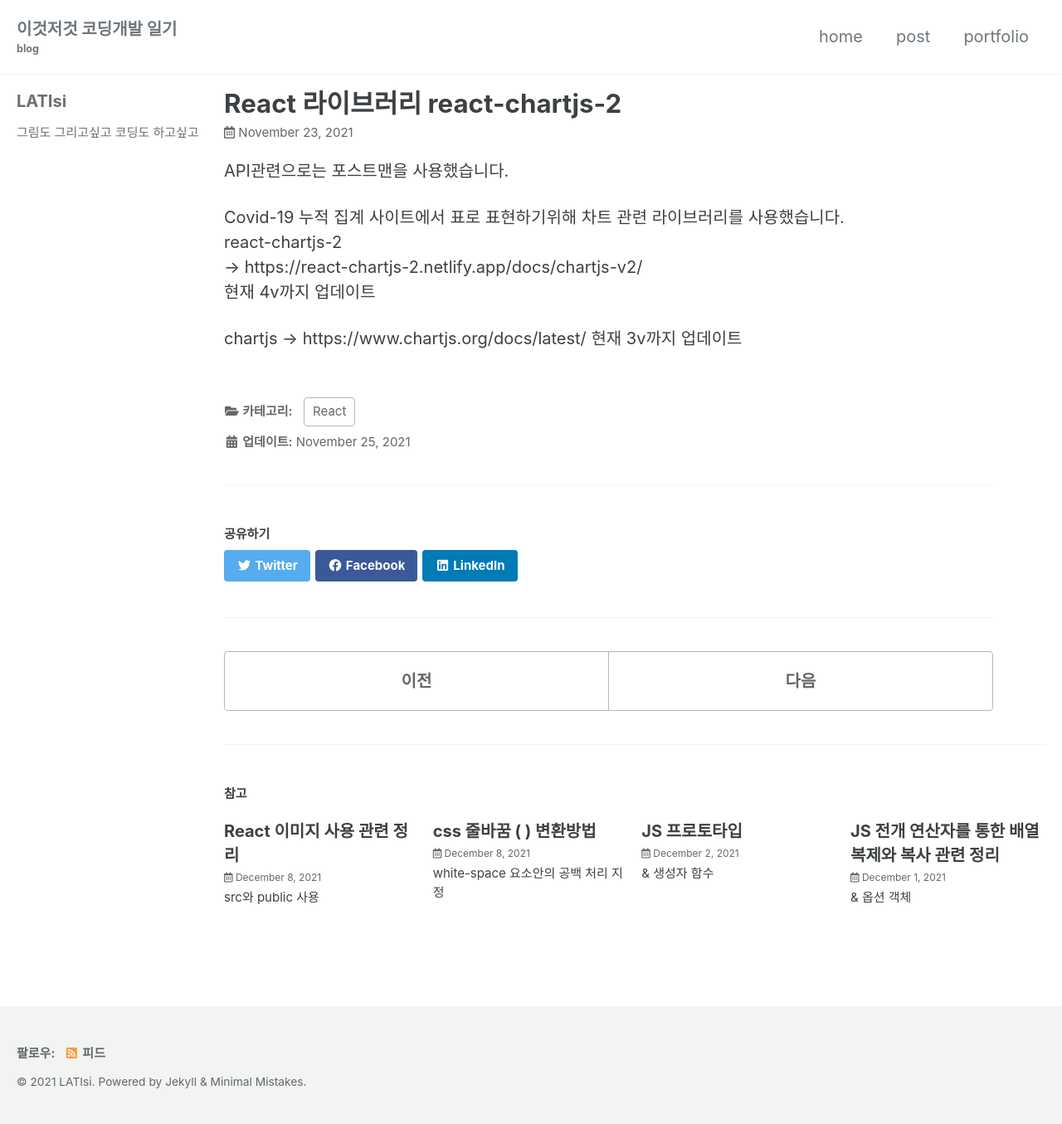
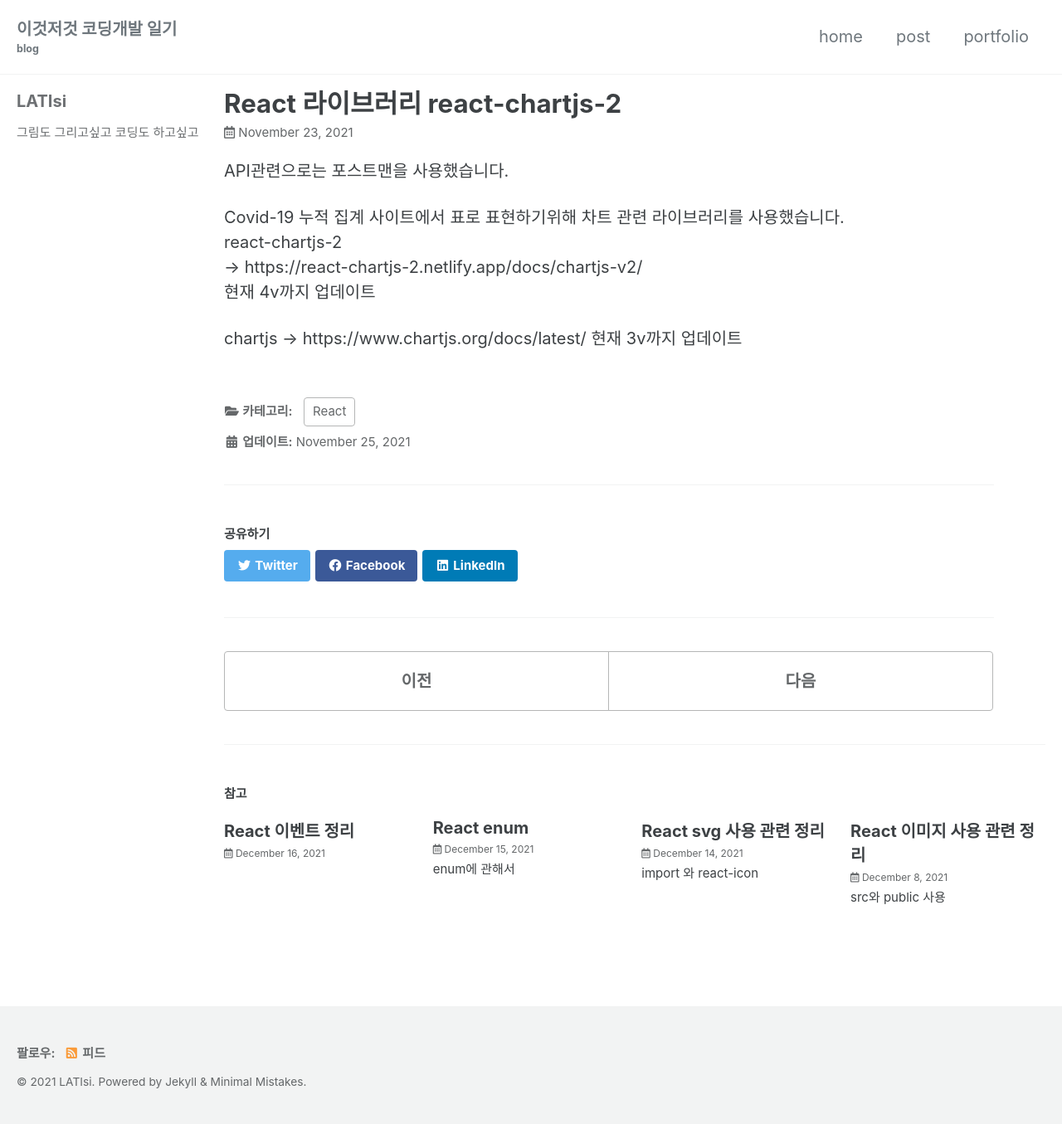
Before and after one commit to LATIsi/LATIsi.github.io, a Jekyll site: the page built from _posts/react/2021-11-23-React-library-react-chartjs-2.md, in a window 1280 px wide. Shown: the whole page at 83% size. Built offline with Jekyll 4.4.1, drawn with Linux system fonts in a browser that asks for light colours; cached includes are drawn as plain includes; part of the change alters nothing that is shown.

Commit message:
react 글 추가

```diff
--- a/_posts/react/2021-12-08-React-img.md
+++ b/_posts/react/2021-12-08-React-img.md
@@ -6,7 +6,7 @@ categories: React
 last_modified_at: 2021-12-08
 ---
 
-리엑트를 작업하면서 이미지를 넣는 과정에서 src폴더에 저장하고 css에서 backgroundImage 같은걸로 이미지를 따악 지정해서 보여주는 작업도 좋지만, **사진이 있는 경로만을 배열로 가져와 그걸 다시 한꺼번에 뿌려주는 작업**을 하고싶은 나머지 이것저것 뒤져보는데
+리엑트를 작업하면서 이미지를 넣는 과정에서 src폴더에 저장하고 css에서 backgroundImage 같은걸로 이미지를 따악 지정해서 보여주는 작업도 좋지만, **사진이 있는 경로만을 객체 배열에 넣어 그걸 다시 한꺼번에 뿌려주는 작업**을 하고싶은 나머지 이것저것 뒤져보는데
 
 ## 1. public 폴더에 저장해서 곧장 절대경로로 불러오기
 
--- /dev/null
+++ b/_posts/react/2021-12-14-React-svg.md
@@ -0,0 +1,56 @@
+---
+title: "React svg 사용 관련 정리"
+excerpt: "import 와 react-icon"
+date: 2021-12-14
+categories: React
+last_modified_at: 2021-12-14
+---
+
+React-icon 관련해서 어떻게 객체 배열에 넣나 생각하고있었다...
+왜냐! 컴포넌트같이 react-icon은 <icon이름/> 이렇게 불러오니까,,, 객체 배열에 넣을수있나?! 싶었었다.
+
+---
+
+일단 icon 파일명인 svg 파일에 대해 조사를 해봤다.
+
+스케일러블 벡터 그래픽스(Scalable Vector Graphics, SVG)는 2차원 벡터 그래픽을 표현하기 위한 XML 기반의 파일 형식으로, 1999년 W3C(World Wide Web Consortium)의 주도하에 개발된 오픈 표준의 벡터 그래픽 파일 형식이다.
+출처 :https://ko.wikipedia.org/wiki/%EC%8A%A4%EC%BC%80%EC%9D%BC%EB%9F%AC%EB%B8%94_%EB%B2%A1%ED%84%B0_%EA%B7%B8%EB%9E%98%ED%94%BD%EC%8A%A4
+
+즉,,, 쉽게 말하자면 svg는 사이즈가 이상하면 깨질수도 있는 비트맵이 아닌 백터파일(화질이 안깨지는 그래픽 파일)이라는것이다!
+
+---
+
+그런 svg파일을 불러오고 싶을때는,
+
+1.  **src에 이용하기 위해 import로 가져온다.**
+    import svg변수이름 from '경로/이름.svg'
+
+2.  **컴포넌트 형식으로 불러온다.**
+    import { ReactComponent as 컴포넌트로 불러올 이름 } from '경로/이름.svg';
+
+...인데, react-icon 라이브러리를 활용해 간단히 내가 원하는 아이콘을 가져올수도 있다.
+객체 배열에 어떻게 뿌려서 한꺼번에 가져오지? 해서 이것저것 코드를 시도해보니 성공한게 있었다!
+
+![image](https://user-images.githubusercontent.com/91597005/146366356-7e47c618-8126-4620-8d2c-a240190658fc.png)
+
+이런식으로 react-icon 라이브러리에서 원하는 아이콘을 전부 가져와
+
+<img width="198" alt="image" src="https://user-images.githubusercontent.com/91597005/146366504-2504d396-e4a7-4dbc-ac02-635fbd1d1c85.png">
+
+2 형식과 같게 컴포넌트 형식으로 불러와 객체 배열에 넣으면 물론 받는쪽에서 손쉽게 사이즈나 색을 바꿀수있다.
+
+![image](https://user-images.githubusercontent.com/91597005/146366662-757686eb-12e4-4245-ba09-3af836a75f0b.png)
+
+이렇게 보듯 react-icon을 담은 변수가 img이고, styled-components 라이브러리도 같이 사용한다면 손쉽게 css로 hover의 색을 바꿀수가 있다.
+
+![image](https://user-images.githubusercontent.com/91597005/146366886-9e05496e-0645-418a-94f7-1f5b997491c0.png)
+
+styled-components 으로 hover시 받아온 색으로 바꿔준다.
+이런 처리를 통해 react-icon을 한꺼번에 뿌려주고, 배정된 색도 간단히 처리할 수 있었다.
+
+---
+
+![1](https://user-images.githubusercontent.com/91597005/146367689-81b75540-44b9-4ccc-8d55-ca488382dd47.gif)
+
+이렇게 제대로 icon도 뜨고 hover시 색도 잘 바뀐다.
+결론적으로, react-icond은 객체 배열에 컴포넌트형식으로 넣어도 멀쩡히 하위컴포넌트에서 불러올수있었다.
--- /dev/null
+++ b/_posts/react/2021-12-15-React-enum.md
@@ -0,0 +1,28 @@
+---
+title: "React enum"
+excerpt: "enum에 관해서"
+date: 2021-12-15
+categories: React
+last_modified_at: 2021-12-15
+---
+
+enum는 간단히 말하면 상태값에 따라 어떤 화면을 보여줄지 객체 자료형으로 지정해주는것이다.
+
+if문으로 다 처리를 해줄수도 있지만, 객체 자료형안에 JSX의 자료를 전부 지정해주어 편리하게 작성할수도 있다.
+
+예시:
+function aaaa() {
+var state_a = 'A';
+return (
+
+  <div>
+    {
+      {
+        A : a의 구역,
+        B : b의 구역,
+        C : c의 구역
+      }[state_a]
+    }
+  </div>
+)
+}
--- /dev/null
+++ b/_posts/react/2021-12-16-React-event.md
@@ -0,0 +1,47 @@
+---
+title: "React 이벤트 정리"
+excerpt: " "
+date: 2021-12-16
+categories: React
+last_modified_at: 2021-12-16
+---
+
+사용자가 웹 브라우저에서 dom요소들과 상호 작용하는것을 **이벤트** 라고 한다.
+
+---
+
+## 이벤트 사용시 주의 사항
+
+1. 이벤트이름은 카멜 표기법으로 작성
+2. 이벤트에 함수형태의 객체 전달
+3. dom 요소에만 이벤트 설정 가능.
+   즉, 우리가 직접 만든 컴포넌트에는 이벤트를 자체적으로 설정할수 없으며 - div, input, button, form, span등의 dom 요소에는 이벤트 설정이 가능하다.
+
+---
+
+## 이벤트 종류
+
+리엑트에서 지원하는 이벤트 종류는
+
+- 클립보드, 키보드, 마우스, 터치
+- composition, UI, wheel,
+- 포커스, 폼, 셀렉션, 미디어, 이미지, 애니메이션, 트랜지션
+
+그외에도 다양하게 있다.
+
+---
+
+## 이벤트 객체
+
+e.target.value -> 해당 이벤트 객체가 가진 값
+e.target.name -> 해당 이벤트 객체의 name
+e.key -> 키보드 키
+
+onClick
+클릭하면 발생하는 이벤트 처리
+
+onChange
+값이 바뀔때마다 발생하는 이벤트 처리
+
+onKeyPress
+키를 눌렀을때 발생하는 이벤트 처리
```
